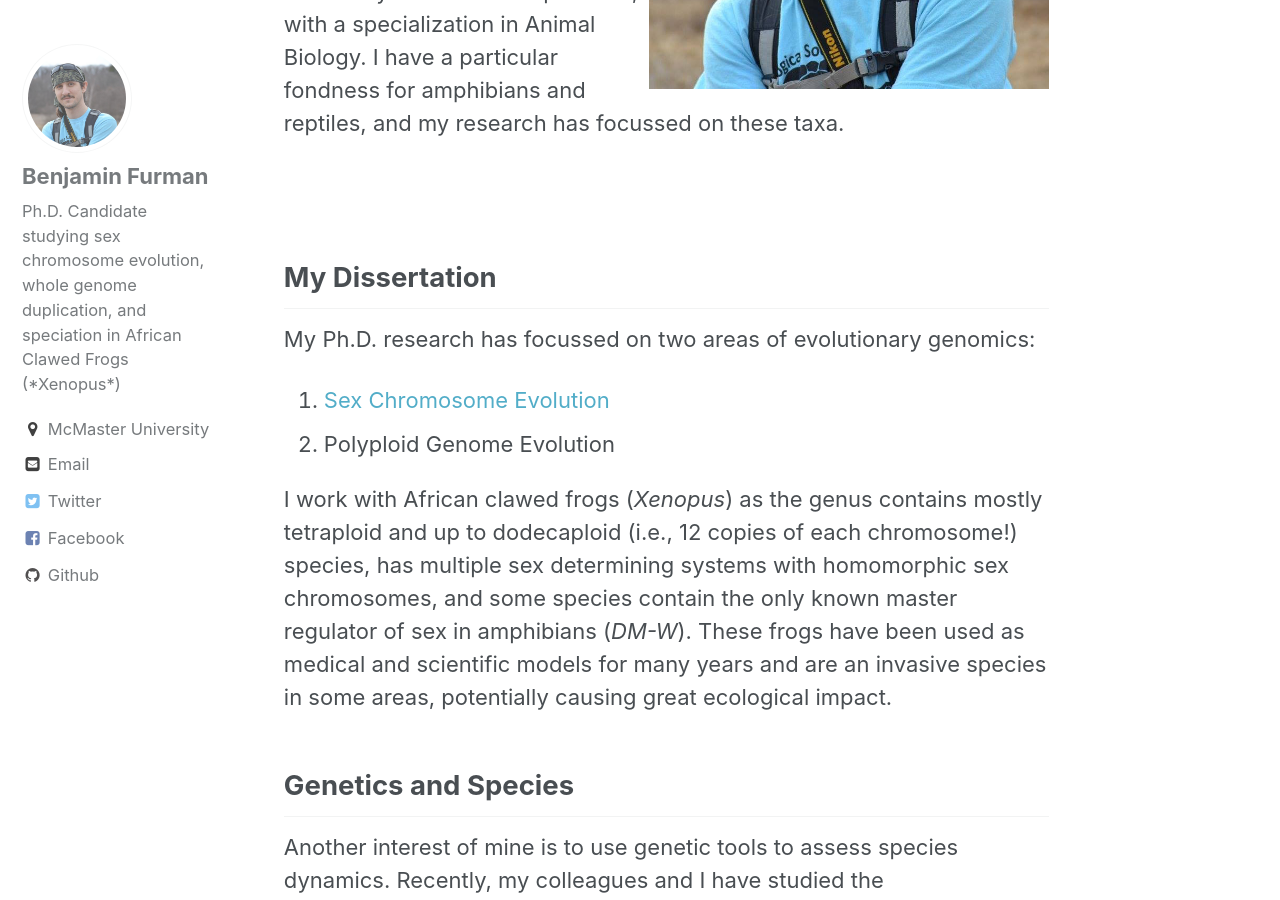
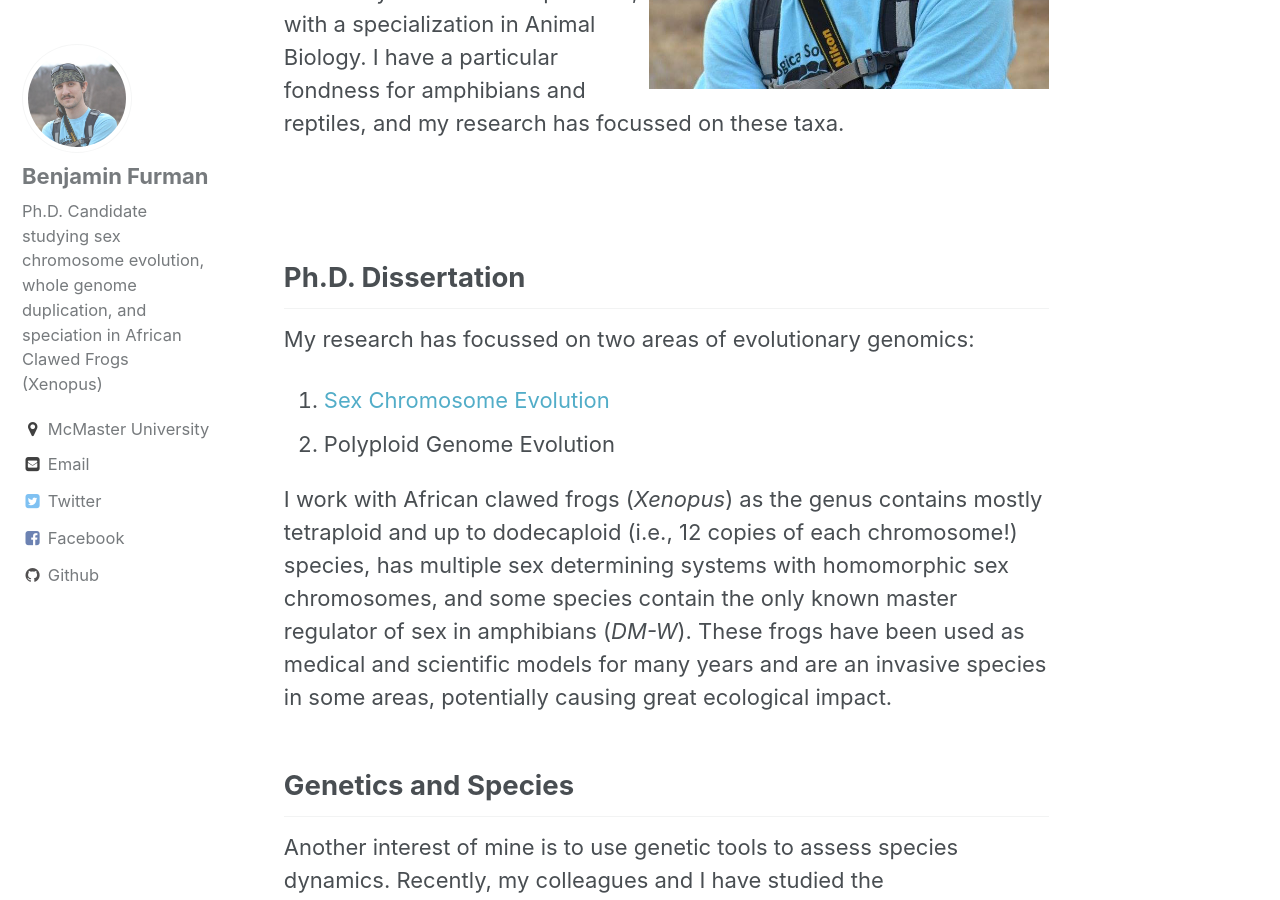
Before and after one commit to benjaminfurman/benjaminfurman.github.io, a Jekyll site: the page built from index.md, in a window 1280 px wide and 900 px high, scrolled down 663 px. Built offline with Jekyll 4.4.1, drawn with Linux system fonts in a browser that asks for light colours.

```diff
--- a/_config.yml
+++ b/_config.yml
@@ -79,7 +79,7 @@ analytics:
 author:
   name             : "Benjamin Furman"
   avatar           : "moustache.jpg"
-  bio              : "Ph.D. Candidate studying sex chromosome evolution, whole genome duplication, and speciation in African Clawed Frogs (*Xenopus*)"
+  bio              : "Ph.D. Candidate studying sex chromosome evolution, whole genome duplication, and speciation in African Clawed Frogs (Xenopus)"
   location         : "McMaster University"
   email            : "benjamin.ls.furman@gmail.com"
   uri              :
--- a/index.md
+++ b/index.md
@@ -17,8 +17,8 @@ I am a Ph.D. Candidate currently studying evolutionary genomics in [Ben Evans’
 <br>
 <br>
 
-## My Dissertation
-My Ph.D. research has focussed on two areas of evolutionary genomics:
+## Ph.D. Dissertation
+My research has focussed on two areas of evolutionary genomics:
 
 1. [Sex Chromosome Evolution](/_pages/sex_chr_project/)
 2. Polyploid Genome Evolution
```
